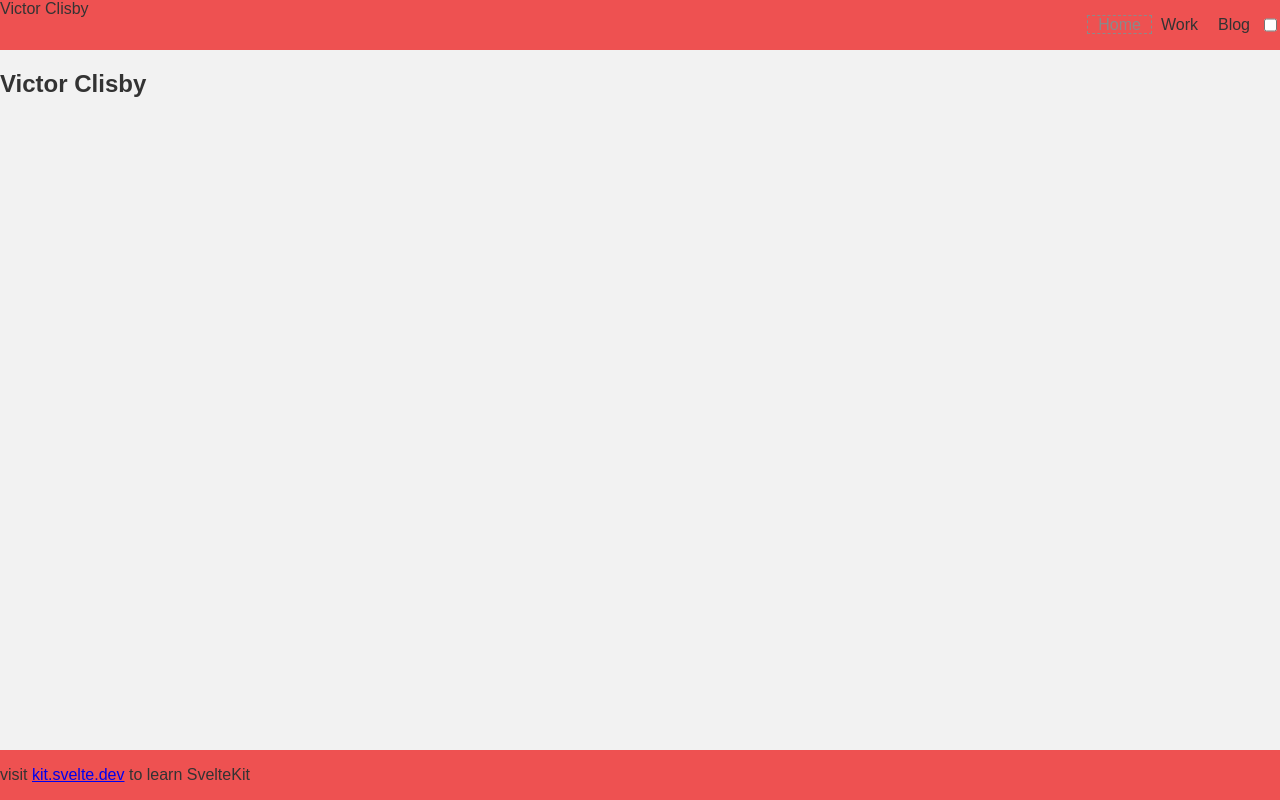
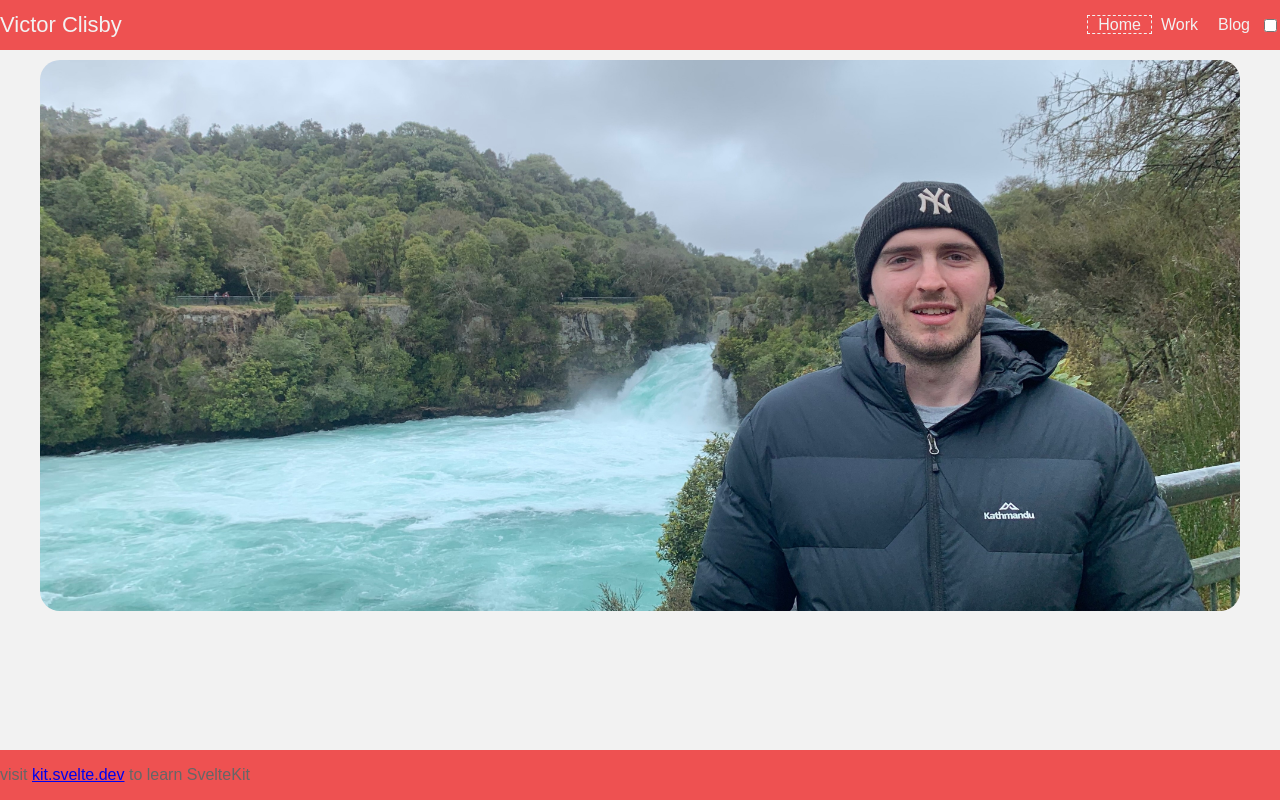
Before and after one commit to vclisby/personal-website, a SvelteKit app: page / in a window 1280 px wide. Built offline with nearby package versions, Linux system fonts and the light colour scheme.

Commit message:
Improve header styling and add image to home page

```diff
--- a/src/lib/components/Header.svelte
+++ b/src/lib/components/Header.svelte
@@ -4,7 +4,7 @@
 </script>
 
 <header>
-	<div>Victor Clisby</div>
+	<div class="title">Victor Clisby</div>
 	<div class="nav-and-theme">
 		<nav>
 			<ul>
@@ -27,9 +27,15 @@
 	header {
 		display: flex;
 		justify-content: space-between;
+		align-items: center;
 		height: 50px;
+		color: var(--color-header-text);
 		background-color: var(--color-header-background);
 		z-index: 1;
+	}
+
+	.title {
+		font-size: 22px;
 	}
 
 	.nav-and-theme {
@@ -39,13 +45,12 @@
 	nav {
 		display: flex;
 		flex-direction: column;
-		justify-content: center;
 	}
 
 	nav a {
 		text-decoration: none;
 		padding: 0 10px;
-		color: var(--color-link);
+		color: var(--color-header-link);
 	}
 
 	ul {
@@ -56,10 +61,8 @@
 	}
 
 	li[aria-current='page'] a {
-		color: var(--color-active-link);
 		outline-width: 1px;
 		/* TODO: Come up with some better active link styling... */
-		outline-color: var(--color-active-link);
 		outline-style: dashed;
 	}
 
--- a/src/lib/styles.css
+++ b/src/lib/styles.css
@@ -4,21 +4,23 @@
 	/* Light theme variables */
 	--light-color-bg: #f2f2f2;
 
-	--light-color-text: #333333;
-	--light-color-link: #333333;
-	--light-color-active-link: #8a8a8a;
+	--light-color-text: #666666;
+	--light-color-link: #666666;
 
 	--light-color-header-background: #ee5151;
+	--light-color-header-text: #f2f2f2;
+	--light-color-header-link: #f2f2f2;
 	--light-color-footer-background: #ee5151;
 
 	/* Dark theme variables */
 	--dark-color-bg: #f2f2f2;
 
-	--dark-color-text: #f2f2f2;
-	--dark-color-link: #f2f2f2;
-	--dark-color-active-link: #dbdbdb;
+	--dark-color-text: #666666;
+	--dark-color-link: #666666;
 
 	--dark-color-header-background: #333333;
+	--dark-color-header-text: #f2f2f2;
+	--dark-color-header-link: #f2f2f2;
 	--dark-color-footer-background: #333333;
 
 	/* Current theme variables */
@@ -26,9 +28,10 @@
 
 	--color-text: var(--light-color-text);
 	--color-link: var(--light-color-link);
-	--color-active-link: var(--light-color-active-link);
 
 	--color-header-background: var(--light-color-header-background);
+	--color-header-text: var(--light-color-header-text);
+	--color-header-link: var(--light-color-header-link);
 	--color-footer-background: var(--light-color-footer-background);
 }
 
@@ -46,9 +49,10 @@ body:has(.app-container .app header .nav-and-theme input:checked) {
 
 	--color-text: var(--dark-color-text);
 	--color-link: var(--dark-color-link);
-	--color-active-link: var(--dark-color-active-link);
 
 	--color-header-background: var(--dark-color-header-background);
+	--color-header-text: var(--dark-color-header-text);
+	--color-header-link: var(--dark-color-header-link);
 	--color-footer-background: var(--dark-color-footer-background);
 }
 
--- a/src/routes/+page.svelte
+++ b/src/routes/+page.svelte
@@ -1,5 +1,26 @@
+<script>
+	import logo from '$lib/assets/victor-clisby-cropped.jpg';
+</script>
+
 <svelte:head>
 	<title>Home - Victor Clisby</title>
 </svelte:head>
 
-<section><h1>Victor Clisby</h1></section>
+<section>
+	<img alt="Victor Clisby" src={logo} width="1200" />
+</section>
+
+<style>
+	section {
+		display: flex;
+		flex-direction: column;
+		align-items: center;
+		padding: 10px;
+	}
+
+	img {
+		max-width: 100%;
+		height: auto;
+		border-radius: 20px;
+	}
+</style>
```
Also changed, not shown: src/lib/assets/victor-clisby-cropped.jpg (added).
